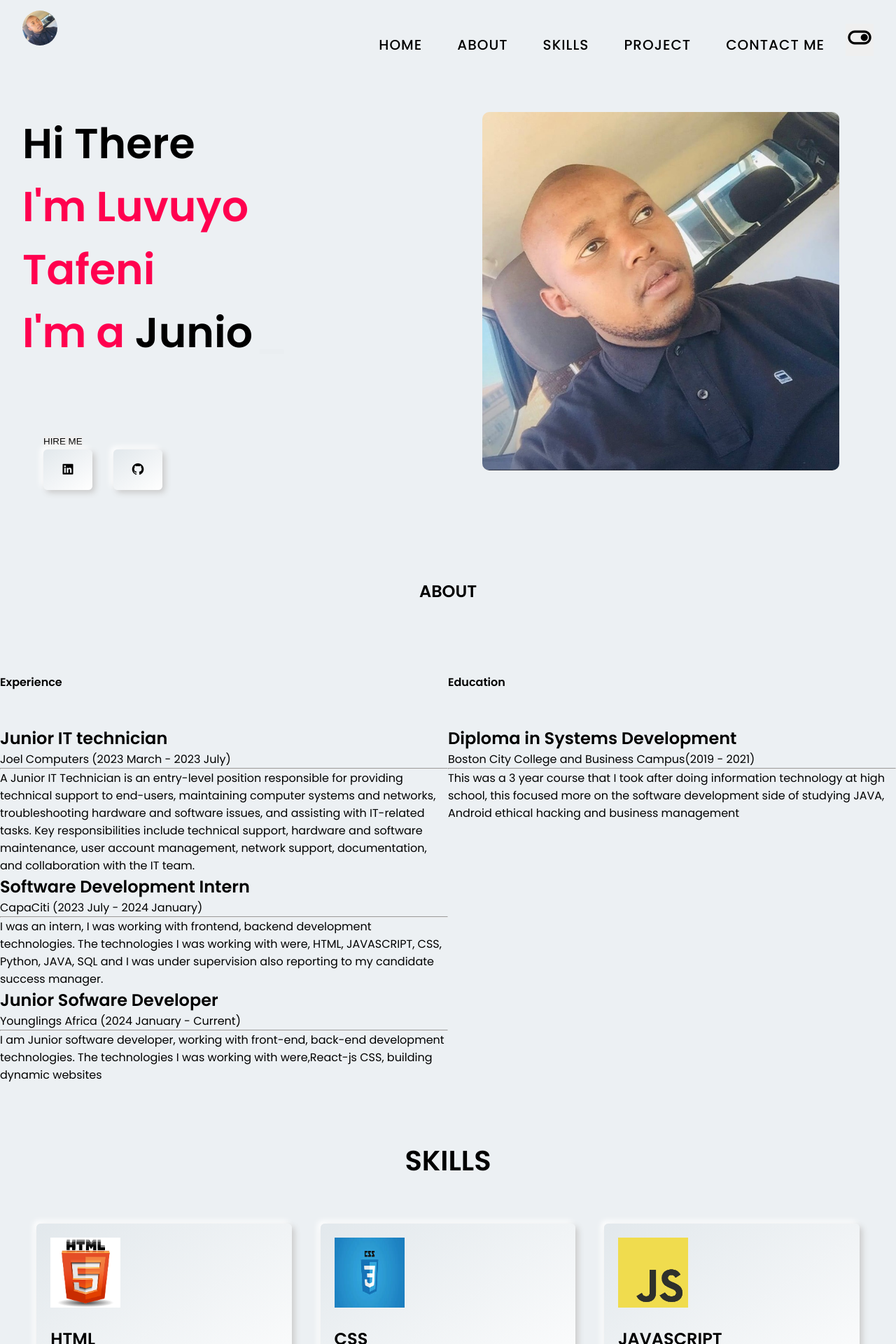
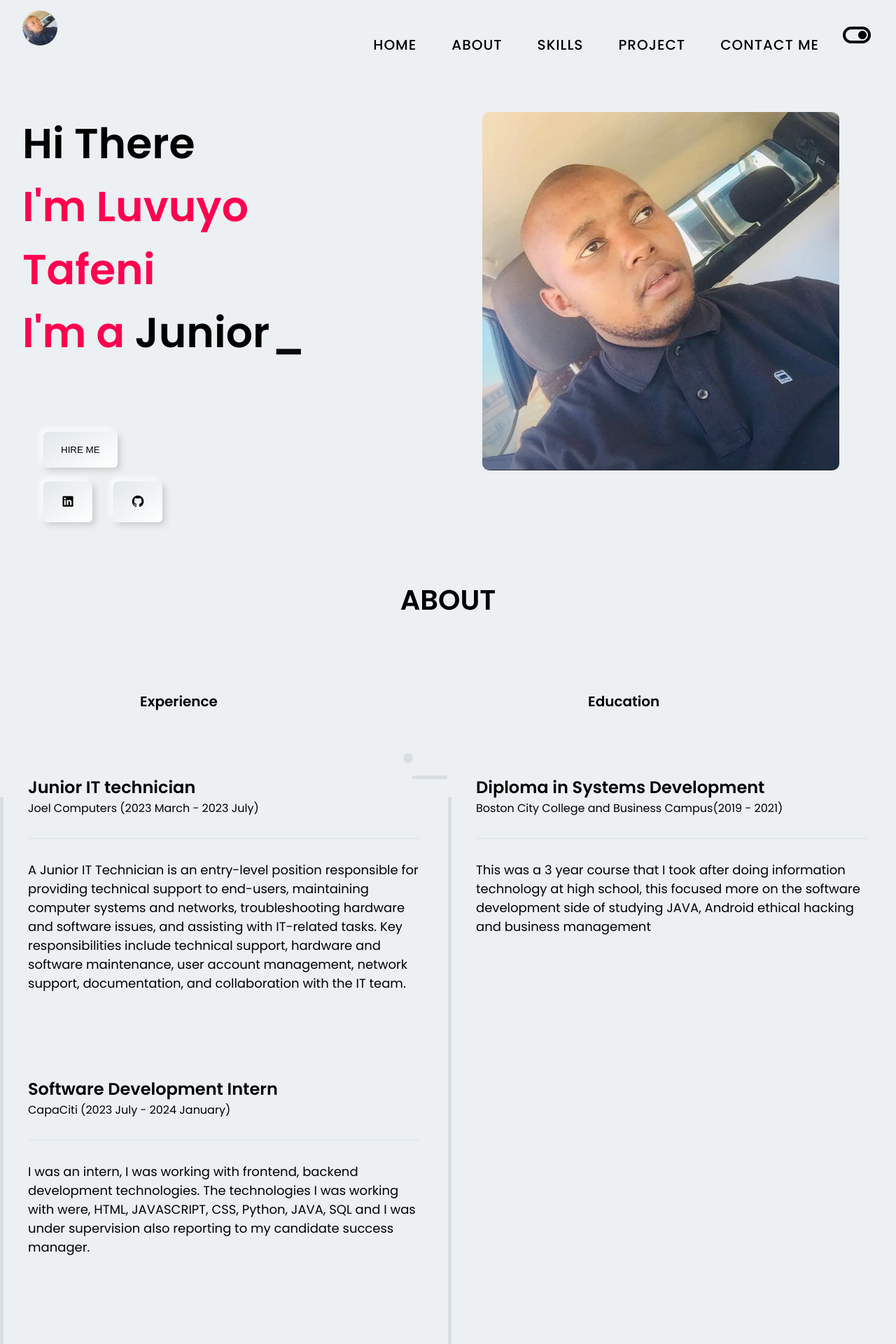
Before and after one commit to Luvuyotafeni/React-JS-portfolio, a React (Create React App) app: page / in a window 1280 px wide. Shown: the top 1920 px of the page at 70% size. Built offline with nearby package versions, Linux system fonts and the light colour scheme.

Commit message:
color changer and addition of resume

```diff
--- a/src/component/About/About.css
+++ b/src/component/About/About.css
@@ -1,7 +1,115 @@
-@media only screen and (max-width: 480px) {
-    .About .left::before,
-    .About .left::after,
-    .About .box::after {
-      display: none; /* Hide the lines and dots on smaller screens */
+.About .heading h2{
+    font-size: 40px;
+}
+.About h4{
+    margin-left: 200px;
+    font-size: 20px;
+}
+.About .content{
+    min-width:85%;
+    margin: auto;
+
+}
+.About .box{
+    padding: 40px;
+}
+.About hr{
+    margin: 30px 0 30px 0;
+    border: 1px solid #e3e9ed;
+    background-color: #e3e9ed;
+}
+.About .rate .btn_shadow{
+    color: #ff014f;
+    padding: 15px 30px;
+    font-weight: bold;
+    transition: 0.5s;
+}
+.About p{
+    font-size: 18px;
+    transition: 0.5s;
+
+}
+.About .box{
+    margin-bottom: 40px;
+    position: relative;
+}
+.About .btn_shadow:hover{
+    transform: translate(0);
+}
+.About .box:hover .btn_shadow{
+    background: #ff014f;
+    box-shadow: none;
+    color: white;
+}
+.About .content-section{
+    position: relative;
+}
+.About .left{
+    position: relative;
+}
+.About .left::after{
+    content: "";
+    position: absolute;
+    top: 16%;
+    left: 0;
+    height: 118vh;
+    width: 5px;
+    background: #d9dee2;
+    z-index: -2;
+}
+.About .box::after{
+    content: "";
+    position: absolute;
+    top: 13%;
+    left: -8%;
+    height: 5px;
+    width: 50px;
+    background: #d9dee2;
+}
+.About .left::before{
+    content: "";
+    position: absolute;
+    top: 11%;
+    left: -10%;
+    height: 10px;
+    width: 10px;
+    background: #d9dee2;
+    border: 2px solid #d9dee2;
+    border-radius: 50%;
+    border-right: 50%;
+    z-index: 5;
+}
+/* Media Queries for smaller screens */
+
+@media only screen and (max-width: 1200px) {
+    /* Adjust styles for screens up to 1200px width */
+    .About h4 {
+        margin-left: 0;
     }
-  }
+}
+
+@media only screen and (max-width: 992px) {
+    /* Adjust styles for screens up to 992px width */
+    .About .heading h2 {
+        font-size: 30px;
+    }
+
+    .About .box {
+        padding: 20px;
+    }
+
+    .About p {
+        font-size: 16px;
+    }
+}
+
+@media only screen and (max-width: 768px) {
+    /* Adjust styles for screens up to 768px width */
+    .About .content {
+        min-width: 100%;
+    }
+
+    .About .box {
+        margin-bottom: 20px;
+    }
+}
--- a/src/component/Head/Header.js
+++ b/src/component/Head/Header.js
@@ -1,51 +1,54 @@
-import React, { useState } from 'react'
-import "./Header.css"
-import logo from "../pic/IMG_8677.jpg"
+import React, { useState, useEffect } from 'react';
+import "./Header.css";
+import logo from "../pic/IMG_8677.jpg";
 
 const Header = () => {
-    // when the scroller header at the top
-    window.addEventListener("scroll", function(){
-        const header = document.querySelector(".header")
-        header.classList.toggle("active", window.scrollY> 100)
-    })
+    const [mobile, setMobile] = useState(false);
+    const [darkMode, setDarkMode] = useState(false);
 
-    // toggle menu
-    const [Mobile, setMobile]= useState(false)
-    const handleHomeClick = () => {
-        window.scrollTo({
-            top: 0,
-            behavior: 'smooth'
+    const handleModeToggle = () => {
+        setDarkMode(!darkMode);
+    };
+
+    useEffect(() => {
+        const body = document.body;
+        body.style.backgroundColor = darkMode ? "#4F4F4F" : "#ecf0f3";
+    }, [darkMode]);
+
+    window.addEventListener("scroll", function () {
+        const header = document.querySelector(".header");
+        header.classList.toggle("active", window.scrollY > 100);
     });
-    };
+
     return (
-    <div id='nav'>
+        <div>
             <header className='header'>
                 <div className='container d_flex'>
                     <div className='logo'>
                         <img src={logo} alt='' className='logo'></img>
                     </div>
                     <div className='navLink'>
-                    {/*<ul className='link f_flex uppercase'>*/}
-                    <ul className={Mobile ? "nav-links-mobile" : "link f_flex uppercase"} onClick={()=> setMobile(false)}>
-                        <li><a onClick={handleHomeClick}> Home</a></li>
+                        <ul className={mobile ? "nav-links-mobile" : "link f_flex uppercase"} onClick={() => setMobile(false)}>
+                            <li><a href='#home'> Home</a></li>
                             <li><a href='#about'> About</a></li>
                             <li><a href='#Skills'> Skills</a></li>
                             <li><a href='#projects'> Project</a></li>
                             <li><a href='#contact'> Contact Me</a></li>
                             <li>
-                           <button className='mode' id='mode'> <i class='bx bx-toggle-right'></i></button>
+
+                                    <i className={`bx ${darkMode ? 'bx-toggle-left' : 'bx-toggle-right'}` }onClick={handleModeToggle}></i>
+
                             </li>
                         </ul>
-                    <button className='toggle' onClick={() => setMobile(!Mobile)}>
-                        {Mobile ?
+                        <button className='toggle' onClick={() => setMobile(!mobile)}>
+                            {mobile ?
                                 <i className='bx bx-x'></i> : <i className='bx bx-menu'></i>}
                         </button>
                     </div>
                 </div>
             </header>
+        </div>
+    );
+};
 
-    </div>
-  )
-}
-
-export default Header
+export default Header;
--- a/src/component/Hero/home.css
+++ b/src/component/Hero/home.css
@@ -1,5 +1,8 @@
 .hero{
     position: relative;
+}
+.hire{
+    margin-bottom: 20px;
 }
 .hero h3{
     font-weight: 100;
--- a/src/component/Hero/home.js
+++ b/src/component/Hero/home.js
@@ -1,6 +1,7 @@
 import React from 'react'
 import "./home.css"
 import hero from "../pic/IMG_8677.jpg"
+import resume from "./Luvuyos Resume.pdf"
 import { Typewriter } from 'react-simple-typewriter'
 
 const Home = () => {
@@ -25,7 +26,8 @@ const Home = () => {
 
                     <div className='hero_btn d_flex'>
                         <div className='col_1'>
-                             <button>HIRE ME</button>
+                             <button className='hire btn_shadow'>
+                                <a href={resume}>HIRE ME</a></button>
                             <div className='button'>
                                 <button className='btn_shadow'>
                                     <a href='https://www.linkedin.com/in/luvuyo-tafeni-357998230/'><i class='bx bxl-linkedin-square'></i></a>
--- a/src/component/Projects/projects.css
+++ b/src/component/Projects/projects.css
@@ -84,7 +84,7 @@
   }
 
   .projects .projects-box {
-    width: 55%; /* Adjust the width as needed */
+    width: 45%; /* Adjust the width as needed */
   }
 
   .projects .git {
--- a/src/component/contact/contact.css
+++ b/src/component/contact/contact.css
@@ -1,76 +1,78 @@
 .contact .left {
   width: 36%;
 }
+
 .contact .right {
   width: 60%;
 }
-  .contact .heading h2{
+
+.contact .heading h2 {
   font-size: 40px;
 }
+
 .contact .box {
-    padding: 30px;
+  padding: 20px;
   border: 1px solid #787878;
 }
+
 .contact .details h2 {
-    margin: 20px 0 20px 0;
-    font-size: 35px;
+  margin: 15px 0;
+  font-size: 30px;
 }
+
 .contact .details p {
-    font-size: 17px;
+  font-size: 14px;
 }
+
 .contact .button {
-    margin-top: 20px;
+  margin-top: 15px;
 }
+
 .contact button {
-    margin-right: 20px;
+  margin-right: 10px;
 }
 
 .contact .right {
-    padding: 35px;
+  padding: 20px;
 }
+
 .contact .input span {
-    font-size: 13px;
+  font-size: 11px;
 }
+
 .contact input {
-    margin-top: 10px;
-    border-radius: 10%;
+  margin-top: 8px;
+  border-radius: 5px;
 }
+
 .contact .right button {
   width: 100%;
-    color: #787878;
-    border: 1px solid #787878;
-    height: 50px;
+  height: 40px;
 }
-  .contact .right button:hover {
-    color: black;
+
+.contact .right button i {
+  margin-left: 5px;
 }
-  .contact .right button i {
-    margin-left: 10px;
+
+.mail,
+.phone {
+  font-size: medium;
+  padding: 15px;
 }
-.mail{
-  font-size: larger;
-  padding: 30px;
+
+.bxs-phone,
+.bxs-envelope {
+  font-size: 40px;
 }
-.phone{
-  font-size: larger;
-  padding: 30px;
+
+.con {
+  margin-top: 60px;
 }
-.bxs-phone{
-  margin-right: 30px;
-  font-size:80px;
+
+.captcha {
+  margin: 3px;
 }
-.bxs-envelope{
-  margin-right: 20px;
-  padding-right: 20px;
-  font-size:80px;
-}
-.con{
-  margin-top: 100px;
 
-}
-.captcha{
-  margin: 10px;
-}
 /* Media Queries for Mobile */
 @media only screen and (max-width: 480px) {
   .contact .left,
@@ -80,7 +82,7 @@
 
   .contact .left,
   .contact .right {
-    padding: 15px;
+      padding: 10px;
   }
 
   .contact .heading h2 {
@@ -88,7 +90,7 @@
   }
 
   .contact .box {
-    padding: 15px;
+      padding: 12px;
   }
 
   .contact .details h2 {
@@ -127,17 +129,18 @@
 
   .bxs-phone,
   .bxs-envelope {
-    font-size: 50px;
+      font-size: 30px;
   }
 
   .con {
-    margin-top: 60px;
+      margin-top: 40px;
   }
 
   .captcha {
-    margin: 3px;
+      margin: 2px;
   }
 }
+
 /* Media Queries for Tablet */
 @media only screen and (max-width: 768px) {
   .contact .left,
@@ -147,7 +150,7 @@
 
   .contact .left,
   .contact .right {
-    padding: 20px;
+      padding: 15px;
   }
 
   .contact .heading h2 {
@@ -155,7 +158,7 @@
   }
 
   .contact .box {
-    padding: 20px;
+      padding: 15px;
   }
 
   .contact .details h2 {
@@ -163,45 +166,45 @@
   }
 
   .contact .details p {
-    font-size: 15px;
+      font-size: 14px;
   }
 
   .contact .button {
-    margin-top: 15px;
+      margin-top: 12px;
   }
 
   .contact button {
-    margin-right: 10px;
+      margin-right: 8px;
   }
 
   .contact .right button {
-    height: 40px;
+      height: 35px;
   }
 
   .contact .input span {
-    font-size: 12px;
+      font-size: 11px;
   }
 
   .contact input {
-    margin-top: 8px;
+      margin-top: 6px;
   }
 
   .mail,
   .phone {
-    font-size: medium;
-    padding: 20px;
+      font-size: small;
+      padding: 15px;
   }
 
   .bxs-phone,
   .bxs-envelope {
-    font-size: 60px;
+      font-size: 40px;
   }
 
   .con {
-    margin-top: 80px;
+      margin-top: 50px;
   }
 
   .captcha {
-    margin: 5px;
+      margin: 3px;
   }
 }
```
Also changed, not shown: 1 other file (tests, documents, lock files or other folders). Lines whose indentation alone changed are shown as unchanged.
